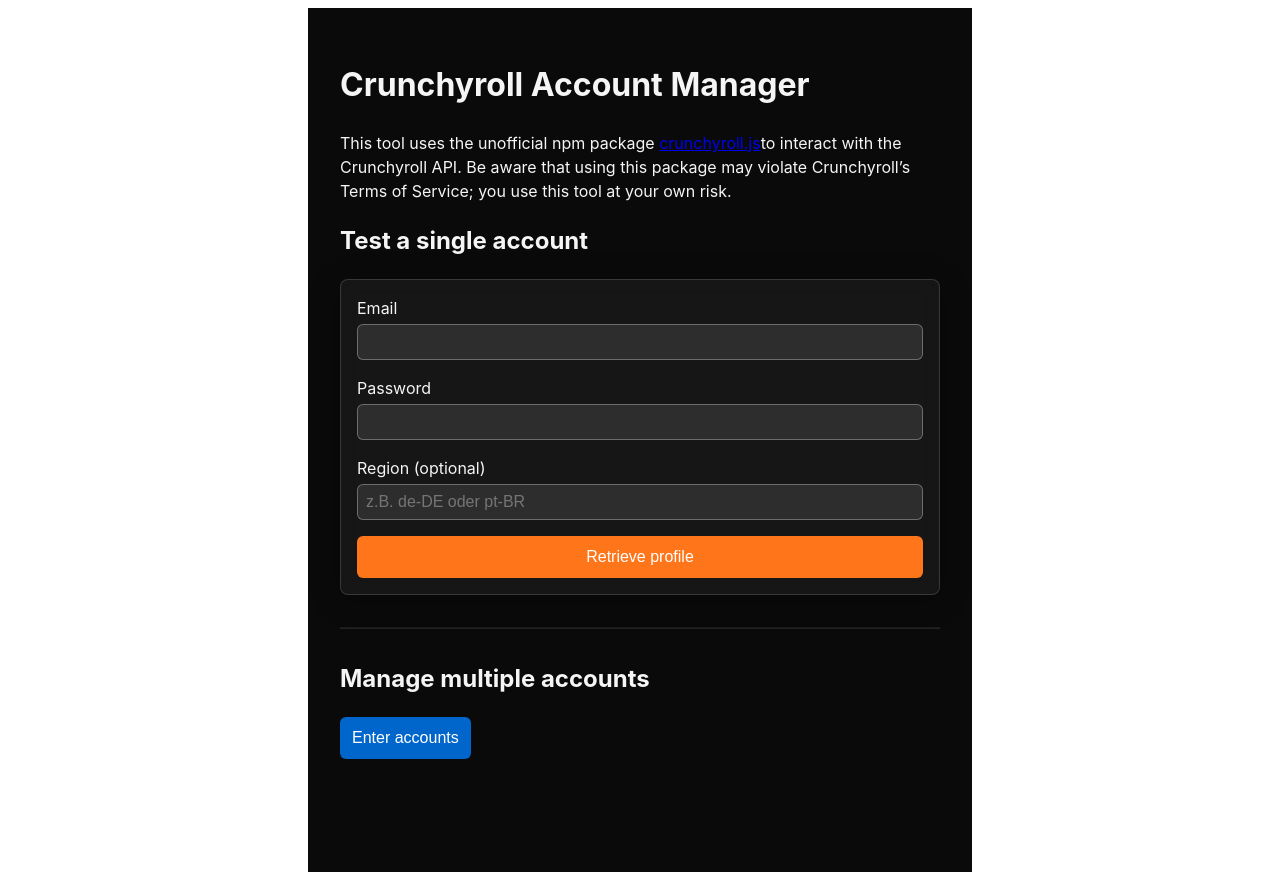
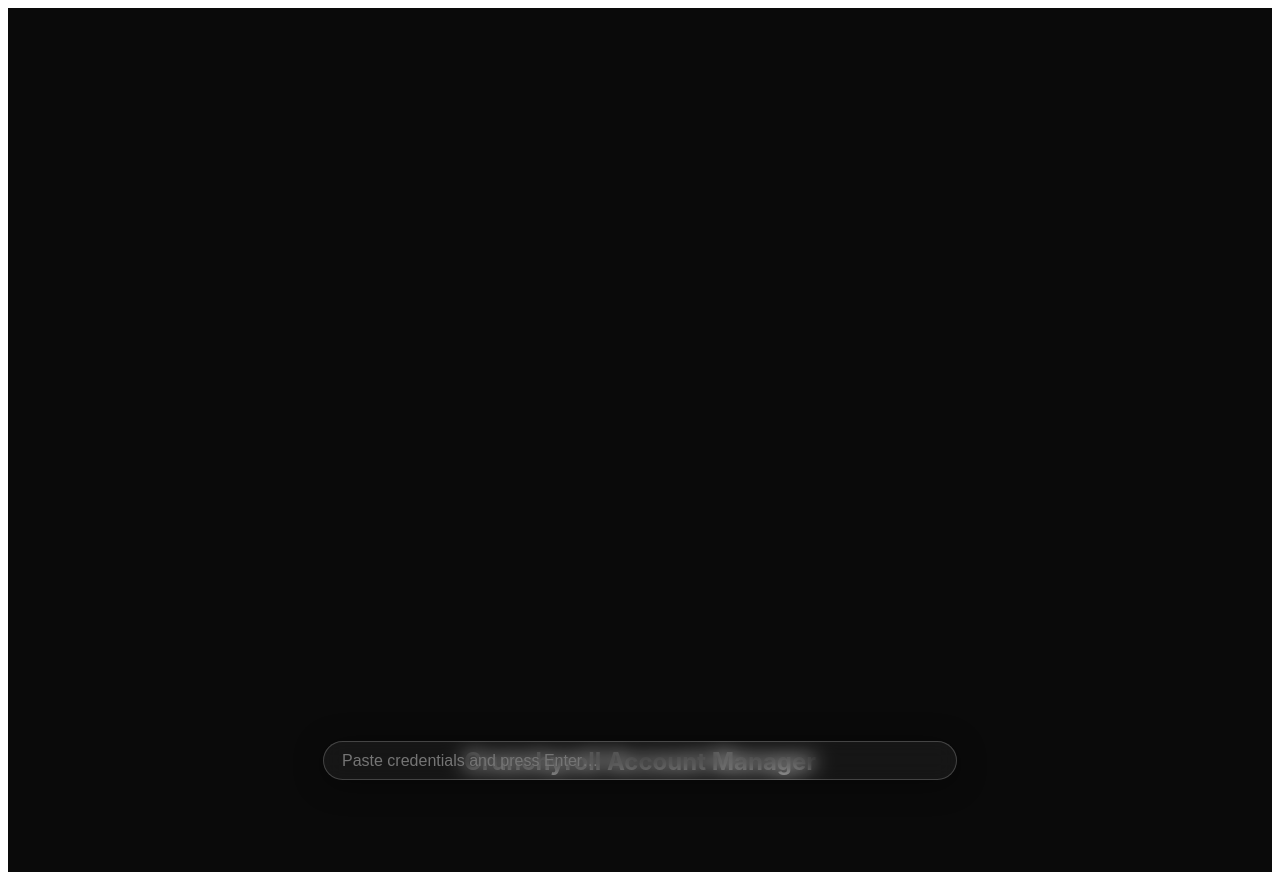
Before and after one commit to Amoo71/CR, a Next.js app: page / in a window 1280 px wide. Built offline with nearby package versions, Linux system fonts and the light colour scheme.

Commit message:
Add files via upload

```diff
--- a/pages/index.js
+++ b/pages/index.js
@@ -1,285 +1,328 @@
 import { useState } from 'react';
 
 /**
- * Home page component. Displays a form for entering Crunchyroll credentials
- * and fetches the user's profile via the API route. This component uses
- * client‑side state to manage form input and to display either the resulting
- * profile data or an error if the request fails.
+ * A minimal, modern interface for managing many Crunchyroll accounts. Users can
+ * paste credentials into the single input field at the bottom of the page in
+ * almost any format. The component extracts email/password pairs, displays
+ * them above the input as compact, rounded items and automatically checks
+ * each account via an API route. Valid accounts turn green and display
+ * their username; invalid accounts turn red. Clicking an item reveals a
+ * popup with the account’s email and password along with a copy button.
  */
 export default function Home() {
-  // Single account credentials
-  const [email, setEmail] = useState('');
-  const [password, setPassword] = useState('');
-  const [region, setRegion] = useState('');
-  // Single account result
-  const [profile, setProfile] = useState(null);
-  const [error, setError] = useState(null);
-  const [loading, setLoading] = useState(false);
-
-  // Multiple accounts management
-  const [showAccountsInput, setShowAccountsInput] = useState(false);
-  const [accountsText, setAccountsText] = useState('');
   const [accounts, setAccounts] = useState([]);
-  const [checkingAccounts, setCheckingAccounts] = useState(false);
+  const [inputValue, setInputValue] = useState('');
+  const [activeId, setActiveId] = useState(null);
+  // Unique IDs for list items are generated using array indices and labels;
 
   /**
-   * Parses the accountsText and extracts email:password pairs using a regex.
-   * Populates the accounts state with objects containing email, password and status.
+   * Extracts account pairs from a string. Accepts patterns like
+   * `email:password` or `email password`. Extra surrounding text is ignored.
+   * @param {string} text
+   * @returns {Array<{email: string, password: string}>}
    */
-  const parseAccounts = () => {
-    const regex = /([A-Za-z0-9._%+-]+@[A-Za-z0-9.-]+\.[A-Za-z]{2,}):([^\s]+)/g;
-    const found = [];
+  function parseAccounts(text) {
+    const regex = /([A-Za-z0-9._%+-]+@[A-Za-z0-9.-]+\.[A-Za-z]{2,})(?:[:\s]+([^\s]+))?/g;
+    const result = [];
     let match;
-    while ((match = regex.exec(accountsText)) !== null) {
+    while ((match = regex.exec(text)) !== null) {
       const email = match[1];
-      const pass = match[2];
-      found.push({ email, password: pass, status: 'untested', profile: null, error: null });
+      const password = match[2];
+      if (email && password) {
+        result.push({ email, password });
       }
-    setAccounts(found);
-  };
+    }
+    return result;
+  }
 
   /**
-   * Submits the single account form; fetches profile via API.
+   * Recursively searches an object for a property whose key contains
+   * `username`. Returns the first matching string it finds.
+   * @param {any} obj
    */
-  async function handleSubmit(e) {
-    e.preventDefault();
-    setProfile(null);
-    setError(null);
-    setLoading(true);
+  function findUsername(obj) {
+    if (!obj || typeof obj !== 'object') return null;
+    for (const key of Object.keys(obj)) {
+      const value = obj[key];
+      if (typeof value === 'string' && key.toLowerCase().includes('username')) {
+        return value;
+      }
+      if (typeof value === 'object') {
+        const nested = findUsername(value);
+        if (nested) return nested;
+      }
+    }
+    return null;
+  }
+
+  /**
+   * Sends an account to the API to check its validity. Updates the account
+   * state when the response arrives.
+   * @param {number} index Index of the account in the state array
+   * @param {{email: string, password: string}} account
+   */
+  async function checkAccount(index, account) {
     try {
-      const res = await fetch('/api/profile', {
+      const res = await fetch('/api/checkAccounts', {
         method: 'POST',
-        headers: {
-          'Content-Type': 'application/json',
-        },
-        body: JSON.stringify({ email, password, region }),
+        headers: { 'Content-Type': 'application/json' },
+        body: JSON.stringify({ accounts: [account] }),
       });
       const data = await res.json();
-      if (!res.ok) {
-        throw new Error(data.error || 'Unexpected error');
+      const result = data.results && data.results[0];
+      setAccounts((prev) => {
+        const updated = [...prev];
+        if (!result) {
+          updated[index] = { ...updated[index], status: 'invalid', error: 'No response' };
+          return updated;
         }
-      setProfile(data.profile);
+        if (result.ok) {
+          const username = findUsername(result.profile) || updated[index].label;
+          updated[index] = {
+            ...updated[index],
+            status: 'valid',
+            profileName: username,
+            error: null,
+          };
+        } else {
+          // Check for specific error code indicating invalid auth token
+          const code = result.errorCode || result.error;
+          updated[index] = {
+            ...updated[index],
+            status: code === 'accounts.get_profile.invalid_auth_token' ? 'invalid' : 'invalid',
+            error: code,
+          };
+        }
+        return updated;
+      });
     } catch (err) {
-      setError(err.message);
-    } finally {
-      setLoading(false);
+      setAccounts((prev) => {
+        const updated = [...prev];
+        updated[index] = { ...updated[index], status: 'invalid', error: err.message };
+        return updated;
+      });
     }
   }
 
   /**
-   * Checks all parsed accounts by sending them to the API. Updates each account's
-   * status based on whether login and profile retrieval succeeds.
+   * Handles the Enter key in the input field: parses accounts, adds them to
+   * state and triggers checking.
    */
-  async function handleCheckAccounts() {
-    setCheckingAccounts(true);
-    try {
-      const res = await fetch('/api/checkAccounts', {
-        method: 'POST',
-        headers: {
-          'Content-Type': 'application/json',
-        },
-        body: JSON.stringify({ accounts, region }),
-      });
-      const data = await res.json();
-      if (!res.ok) {
-        throw new Error(data.error || 'Fehler beim Prüfen der Konten');
-      }
-      // Merge results back into accounts
-      const updated = accounts.map((acc) => {
-        const result = data.results.find((r) => r.email === acc.email && r.password === acc.password);
-        return {
-          ...acc,
-          status: result.ok ? 'ok' : 'Error',
-          profile: result.ok ? result.profile : null,
-          error: result.ok ? null : result.error,
-        };
-      });
-      setAccounts(updated);
-    } catch (err) {
-      alert(err.message);
-    } finally {
-      setCheckingAccounts(false);
+  function handleKeyDown(e) {
+    if (e.key === 'Enter') {
+      e.preventDefault();
+      addAccountsFromInput();
     }
   }
 
+  /**
+   * Parses the current input value and appends new accounts to the list. Then
+   * clears the input and checks each newly added account.
+   */
+  function addAccountsFromInput() {
+    const text = inputValue.trim();
+    if (!text) return;
+    const pairs = parseAccounts(text);
+    setInputValue('');
+    if (pairs.length === 0) return;
+    setAccounts((prev) => {
+      const updated = [...prev];
+      pairs.forEach((pair) => {
+        const label = `Acc${updated.length + 1}`;
+        updated.push({ id: label, email: pair.email, password: pair.password, label, status: 'checking', profileName: null, error: null });
+      });
+      return updated;
+    });
+    // Check each newly added account
+    pairs.forEach((pair, idx) => {
+      const index = accounts.length + idx;
+      checkAccount(index, pair);
+    });
+  }
+
+  /**
+   * Handles clicking on a list item: toggles visibility of details for that
+   * account.
+   * @param {string} id
+   */
+  function toggleDetails(id) {
+    setActiveId((prev) => (prev === id ? null : id));
+  }
+
+  /**
+   * Copies the account credentials to the clipboard.
+   */
+  function copyCredentials(acc) {
+    const text = `${acc.email}:${acc.password}`;
+    if (navigator && navigator.clipboard) {
+      navigator.clipboard.writeText(text);
+    } else {
+      // Fallback: create a temporary input element
+      const el = document.createElement('textarea');
+      el.value = text;
+      document.body.appendChild(el);
+      el.select();
+      document.execCommand('copy');
+      document.body.removeChild(el);
+    }
+  }
+
+  /**
+   * Clears all stored accounts and hides any open details popups.
+   */
+  function clearAll() {
+    setAccounts([]);
+    setActiveId(null);
+  }
+
+  // Retrieve the active account object based on activeId
+  const activeAccount = accounts.find((acc) => acc.id === activeId);
+
   return (
     <div style={styles.container}>
-      <h1>Crunchyroll Account&nbsp;Manager</h1>
-      <p>
-        This tool uses the unofficial npm package&nbsp;
-        <a href="https://github.com/Mssjim/crunchyroll.js" target="_blank" rel="noopener noreferrer">crunchyroll.js</a>
-        to interact with the Crunchyroll API. Be aware that using this package may violate Crunchyroll’s Terms of Service;
-        you use this tool at your own risk.
-      </p>
-
-      {/* Single account form */}
-      <h2>Test a single account</h2>
-      <form onSubmit={handleSubmit} style={styles.form}>
-        <div style={styles.inputGroup}>
-          <label htmlFor="email">Email</label>
-          <input
-            id="email"
-            type="email"
-            required
-            value={email}
-            onChange={(e) => setEmail(e.target.value)}
-            style={styles.input}
-          />
-        </div>
-        <div style={styles.inputGroup}>
-          <label htmlFor="password">Password</label>
-          <input
-            id="password"
-            type="password"
-            required
-            value={password}
-            onChange={(e) => setPassword(e.target.value)}
-            style={styles.input}
-          />
-        </div>
-        <div style={styles.inputGroup}>
-          <label htmlFor="region">Region (optional)</label>
-          <input
-            id="region"
-            type="text"
-            placeholder="z.B. de-DE oder pt-BR"
-            value={region}
-            onChange={(e) => setRegion(e.target.value)}
-            style={styles.input}
-          />
-        </div>
-        <button type="submit" disabled={loading} style={styles.button}>
-          {loading ? 'Loading…' : 'Retrieve profile'}
-        </button>
-      </form>
-      {error && <p style={{ color: '#ff6b6b' }}>Error: {error}</p>}
-      {profile && (
-        <div style={styles.profileBox}>
-          <h3>Profile</h3>
-          <pre style={styles.pre}>{JSON.stringify(profile, null, 2)}</pre>
-        </div>
-      )}
-
-      {/* Multiple accounts section */}
-      <hr style={{ margin: '2rem 0', borderColor: 'rgba(255,255,255,0.1)' }} />
-      <h2>Manage multiple accounts</h2>
-      <button
-        type="button"
-        onClick={() => setShowAccountsInput((v) => !v)}
-        style={{ ...styles.button, backgroundColor: '#0066cc' }}
-      >
-        {showAccountsInput ? 'Hide input' : 'Enter accounts'}
-      </button>
-      {showAccountsInput && (
-        <div style={{ marginTop: '1rem' }}>
-          <textarea
-            value={accountsText}
-            onChange={(e) => setAccountsText(e.target.value)}
-            placeholder="Paste your data here (e.g. some text mail@example.com:password other text)"
-            rows={6}
-            style={{ width: '100%', padding: '0.5rem', fontFamily: 'monospace', backgroundColor: 'rgba(255,255,255,0.05)', color: '#f5f5f5', border: '1px solid rgba(255,255,255,0.2)', borderRadius: '6px' }}
-          />
-          <div style={{ marginTop: '1rem', display: 'flex', gap: '1rem' }}>
-            <button type="button" onClick={parseAccounts} style={styles.button}>
-              Parse accounts
-            </button>
-            <button
-              type="button"
-              onClick={handleCheckAccounts}
-              disabled={accounts.length === 0 || checkingAccounts}
-              style={{ ...styles.button, backgroundColor: '#2a9d8f' }}
-            >
-              {checkingAccounts ? 'Testing…' : 'Test accounts'}
-            </button>
-          </div>
-        </div>
-      )}
-      {accounts.length > 0 && (
-        <div style={{ marginTop: '1rem' }}>
-          <h3>Found accounts ({accounts.length})</h3>
-          <ul style={{ listStyle: 'none', paddingLeft: 0 }}>
-            {accounts.map((acc, idx) => (
+      <h1 style={styles.title}>Crunchyroll Account Manager</h1>
+      <ul style={styles.list}>
+        {accounts.map((acc) => (
           <li
-                key={`${acc.email}-${idx}`}
+            key={acc.id}
+            onClick={() => toggleDetails(acc.id)}
             style={{
-                  marginBottom: '0.5rem',
-                  padding: '0.5rem',
-                  borderRadius: '6px',
-                  backgroundColor: 'rgba(255,255,255,0.05)',
-                  color: '#f5f5f5',
-                  border: '1px solid rgba(255,255,255,0.2)',
+              ...styles.accountItem,
+              backgroundColor:
+                acc.status === 'valid'
+                  ? 'rgba(76, 175, 80, 0.25)'
+                  : acc.status === 'invalid'
+                  ? 'rgba(244, 67, 54, 0.25)'
+                  : 'rgba(255, 255, 255, 0.05)',
+              borderColor:
+                acc.status === 'valid'
+                  ? '#4caf50'
+                  : acc.status === 'invalid'
+                  ? '#f44336'
+                  : 'rgba(255, 255, 255, 0.2)',
             }}
           >
-                <strong>{acc.email}</strong>: {acc.status}
-                {acc.error && <span style={{ color: '#ff6b6b' }}> – {acc.error}</span>}
+            {acc.status === 'valid' && acc.profileName ? acc.profileName : acc.label}
           </li>
         ))}
       </ul>
+      {accounts.length > 0 && (
+        <button
+          onClick={clearAll}
+          style={{ ...styles.button, backgroundColor: '#f44336', marginBottom: '1rem' }}
+        >
+          Delete all
+        </button>
+      )}
+      {activeAccount && (
+        <div style={styles.popup}>
+          <p style={{ margin: 0, marginBottom: '0.5rem' }}>
+            <strong>{activeAccount.profileName || activeAccount.label}</strong>
+          </p>
+          <p style={{ margin: 0, marginBottom: '0.5rem' }}>{activeAccount.email}</p>
+          <p style={{ margin: 0, marginBottom: '0.5rem' }}>Password: {activeAccount.password}</p>
+          <button
+            onClick={() => copyCredentials(activeAccount)}
+            style={{ ...styles.button, width: '100%' }}
+          >
+            Copy credentials
+          </button>
         </div>
       )}
+      <div style={styles.inputContainer}>
+        <input
+          type="text"
+          value={inputValue}
+          onChange={(e) => setInputValue(e.target.value)}
+          onKeyDown={handleKeyDown}
+          placeholder="Paste credentials and press Enter…"
+          style={styles.inputField}
+        />
+      </div>
     </div>
   );
 }
 
 const styles = {
   container: {
-    maxWidth: '600px',
-    margin: '0 auto',
-    padding: '2rem',
-    fontFamily: 'Inter, -apple-system, BlinkMacSystemFont, "Segoe UI", Roboto, Helvetica, Arial, sans-serif',
-    lineHeight: 1.5,
-    color: '#f5f5f5',
-    backgroundColor: '#0a0a0a',
-    minHeight: '100vh',
-  },
-  form: {
     display: 'flex',
     flexDirection: 'column',
-    gap: '1rem',
-    marginTop: '1rem',
+    alignItems: 'center',
+    justifyContent: 'flex-end',
+    minHeight: '100vh',
+    backgroundColor: '#0a0a0a',
+    padding: '2rem 1rem',
+    color: '#f5f5f5',
+    fontFamily: 'Inter, -apple-system, BlinkMacSystemFont, "Segoe UI", Roboto, Helvetica, Arial, sans-serif',
+  },
+  title: {
+    marginBottom: '1rem',
+    fontSize: '1.5rem',
+  },
+  list: {
+    display: 'flex',
+    flexWrap: 'wrap',
+    gap: '0.5rem',
+    width: '100%',
+    maxWidth: '600px',
     marginBottom: '2rem',
+    padding: 0,
+    listStyle: 'none',
+  },
+  accountItem: {
+    padding: '0.5rem 0.75rem',
+    borderRadius: '9999px',
+    border: '1px solid',
+    cursor: 'pointer',
+    transition: 'all 0.3s ease',
+    userSelect: 'none',
+    fontSize: '0.9rem',
+  },
+  popup: {
+    position: 'fixed',
+    bottom: '120px',
+    left: '50%',
+    transform: 'translateX(-50%)',
+    backgroundColor: 'rgba(255, 255, 255, 0.05)',
+    backdropFilter: 'blur(10px)',
+    border: '1px solid rgba(255, 255, 255, 0.2)',
+    borderRadius: '8px',
     padding: '1rem',
+    boxShadow: '0 4px 30px rgba(0,0,0,0.4)',
+    color: '#f5f5f5',
+    zIndex: 1000,
+    width: '280px',
+    textAlign: 'center',
+  },
+  inputContainer: {
+    width: '100%',
+    maxWidth: '600px',
+    position: 'fixed',
+    bottom: '20px',
+    left: '50%',
+    transform: 'translateX(-50%)',
     backgroundColor: 'rgba(255, 255, 255, 0.05)',
-    border: '1px solid rgba(255,255,255,0.15)',
-    borderRadius: '8px',
+    border: '1px solid rgba(255,255,255,0.2)',
     backdropFilter: 'blur(10px)',
-    boxShadow: '0 4px 30px rgba(0, 0, 0, 0.3)',
+    borderRadius: '30px',
+    padding: '0.5rem 1rem',
+    boxShadow: '0 4px 30px rgba(0,0,0,0.4)',
   },
-  inputGroup: {
-    display: 'flex',
-    flexDirection: 'column',
-    gap: '0.25rem',
-  },
-  input: {
-    padding: '0.5rem',
+  inputField: {
+    width: '100%',
+    background: 'transparent',
+    border: 'none',
+    outline: 'none',
+    color: '#f5f5f5',
     fontSize: '1rem',
-    backgroundColor: 'rgba(255,255,255,0.1)',
-    border: '1px solid rgba(255,255,255,0.3)',
-    borderRadius: '6px',
-    color: '#f5f5f5',
   },
   button: {
-    padding: '0.75rem',
-    fontSize: '1rem',
+    padding: '0.5rem',
     backgroundColor: '#ff751a',
     color: '#fff',
     border: 'none',
     borderRadius: '6px',
     cursor: 'pointer',
-    transition: 'background-color 0.2s ease',
-  },
-  profileBox: {
-    backgroundColor: 'rgba(255, 255, 255, 0.05)',
-    backdropFilter: 'blur(10px)',
-    border: '1px solid rgba(255,255,255,0.15)',
-    borderRadius: '8px',
-    padding: '1rem',
-    boxShadow: '0 4px 30px rgba(0,0,0,0.3)',
-    color: '#f5f5f5',
-  },
-  pre: {
-    whiteSpace: 'pre-wrap',
-    wordBreak: 'break-word',
-    overflowX: 'auto',
+    fontSize: '0.9rem',
   },
 };
```
Lines whose indentation alone changed are shown as unchanged.
